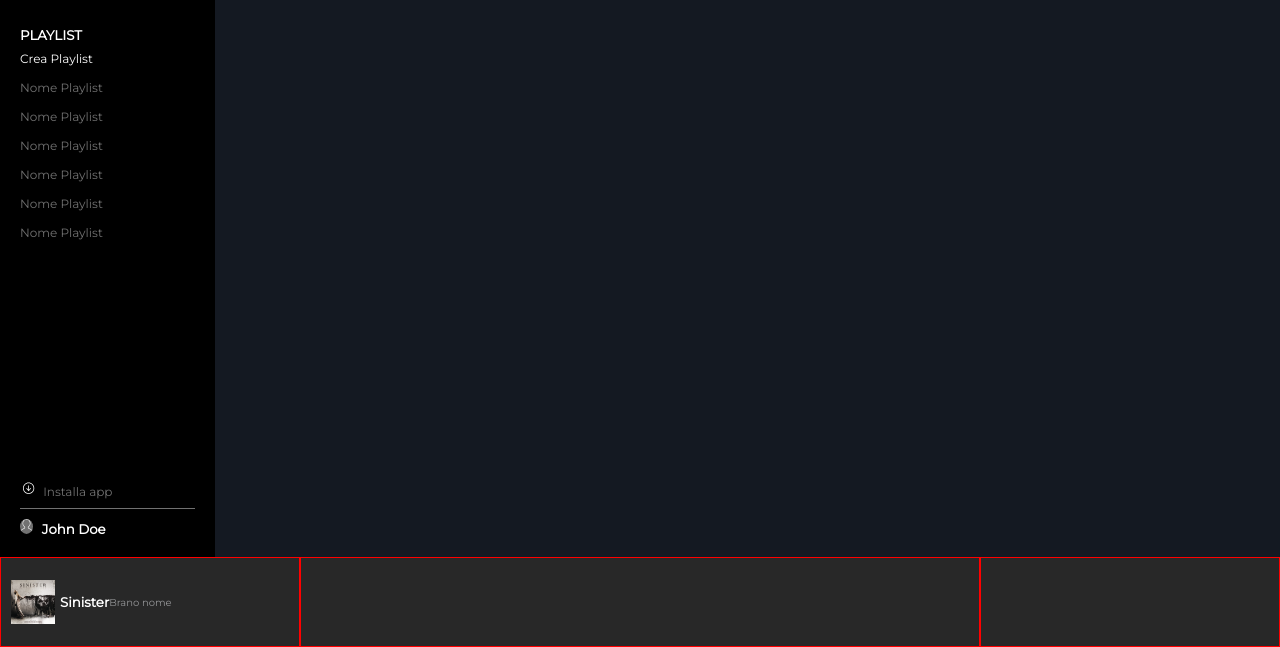
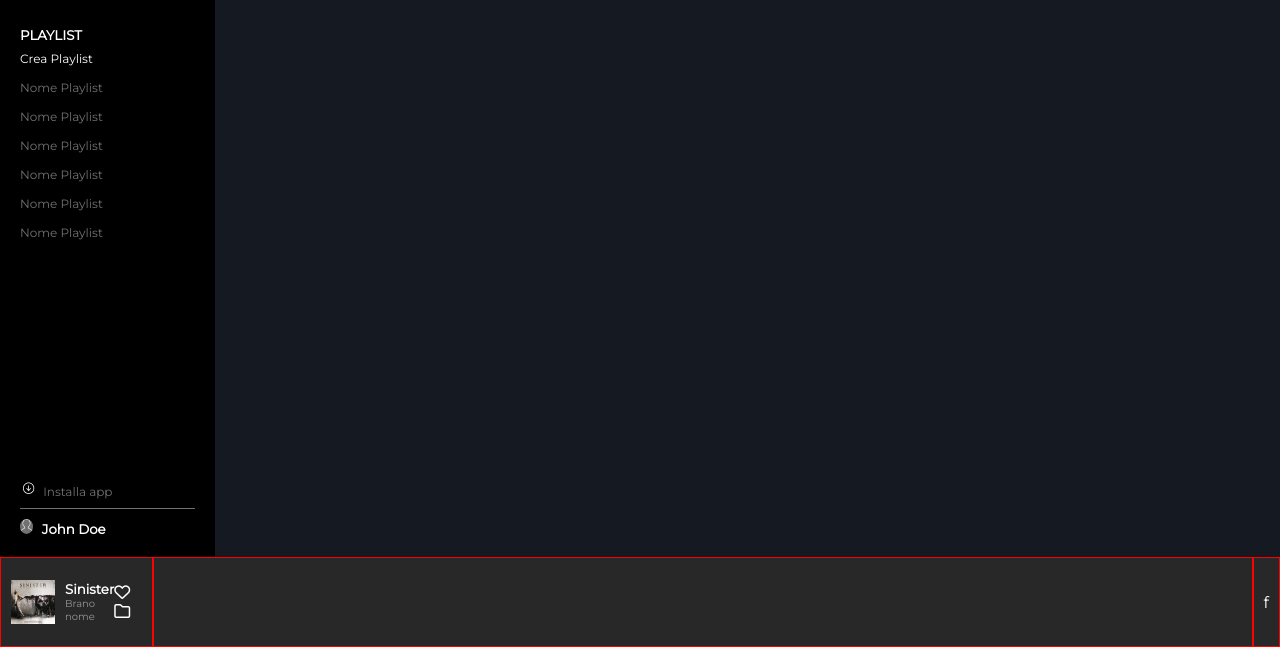
Before and after one commit to luca-gif/html-css-spotifyweb, a plain HTML site: page index.html in a window 1280 px wide. Shown: the part 153-800 px from the top of the page. Drawn offline with Linux system fonts and the light colour scheme.

Commit message:
footer-left

```diff
--- a/index.html
+++ b/index.html
@@ -77,14 +77,27 @@
 
       <img src="img/sinister.jpeg" alt="sinister">
 
-      <h5>Sinister</h5>
-      <div class="subtitle">Brano nome</div>
+      <div class="footer-text">
+        <h5>Sinister</h5>
+        <div class="subtitle">Brano nome</div>
+      </div>
+
+      <div class="footer-items">
+        <i class="fa-regular fa-heart"></i>
+        <i class="fa-regular fa-folder"></i>
+      </div>
 
     </div>
 
-    <div class="border footer-center"></div>
+    <div class="border footer-center">
 
-    <div class="border footer-right"></div>
+
+
+    </div>
+
+    <div class="border footer-right">
+      f
+    </div>
   </footer>
 
 </body>
--- a/style.css
+++ b/style.css
@@ -90,7 +90,6 @@ footer{
 }
 
 footer .footer-left,.footer-right{
-  width: 300px;
   display: flex;
   padding: 0 10px;
   align-items: center;
@@ -98,9 +97,9 @@ footer .footer-left,.footer-right{
 
 footer .footer-left img{
   height: 50%;
-  padding-right: 5px;;
+  padding-right: 10px;;
 }
 
 footer .footer-center{
-  width: calc(100% - 600px);
+  width: 100%;
 }
```
